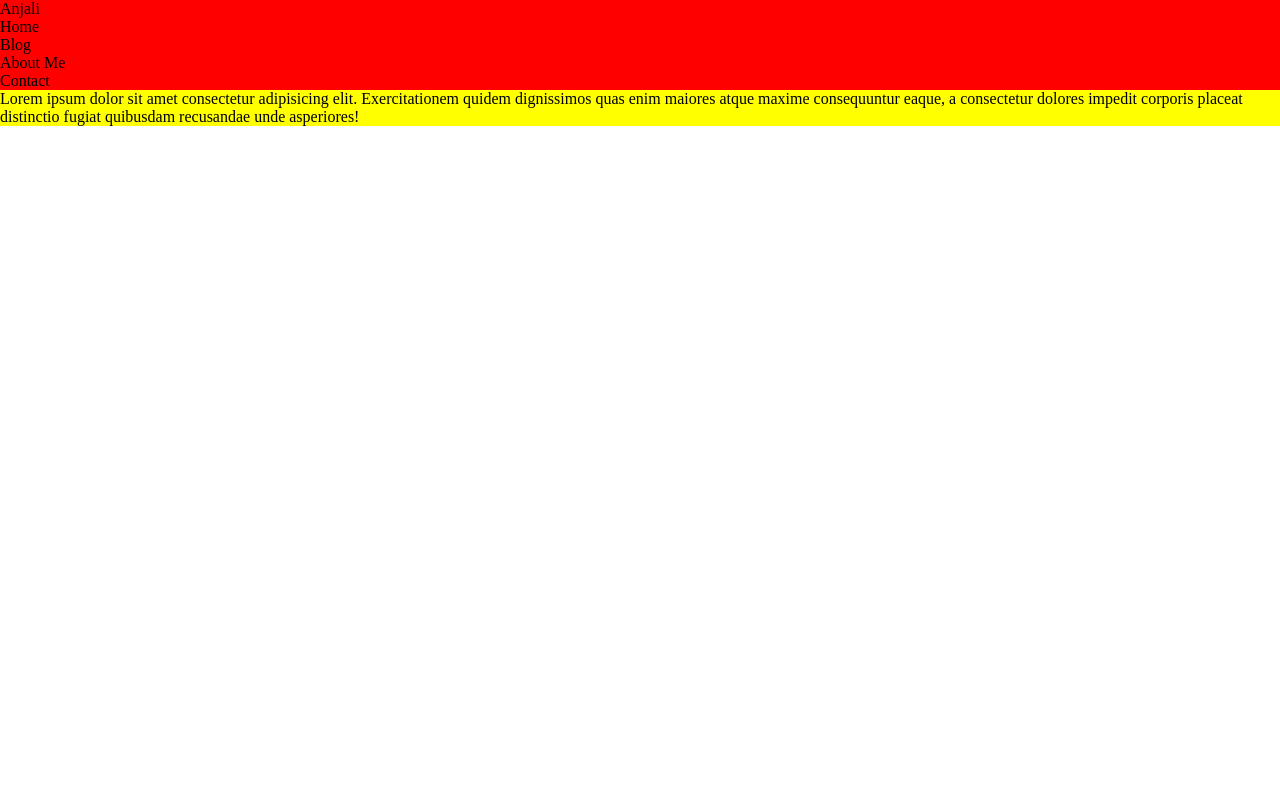
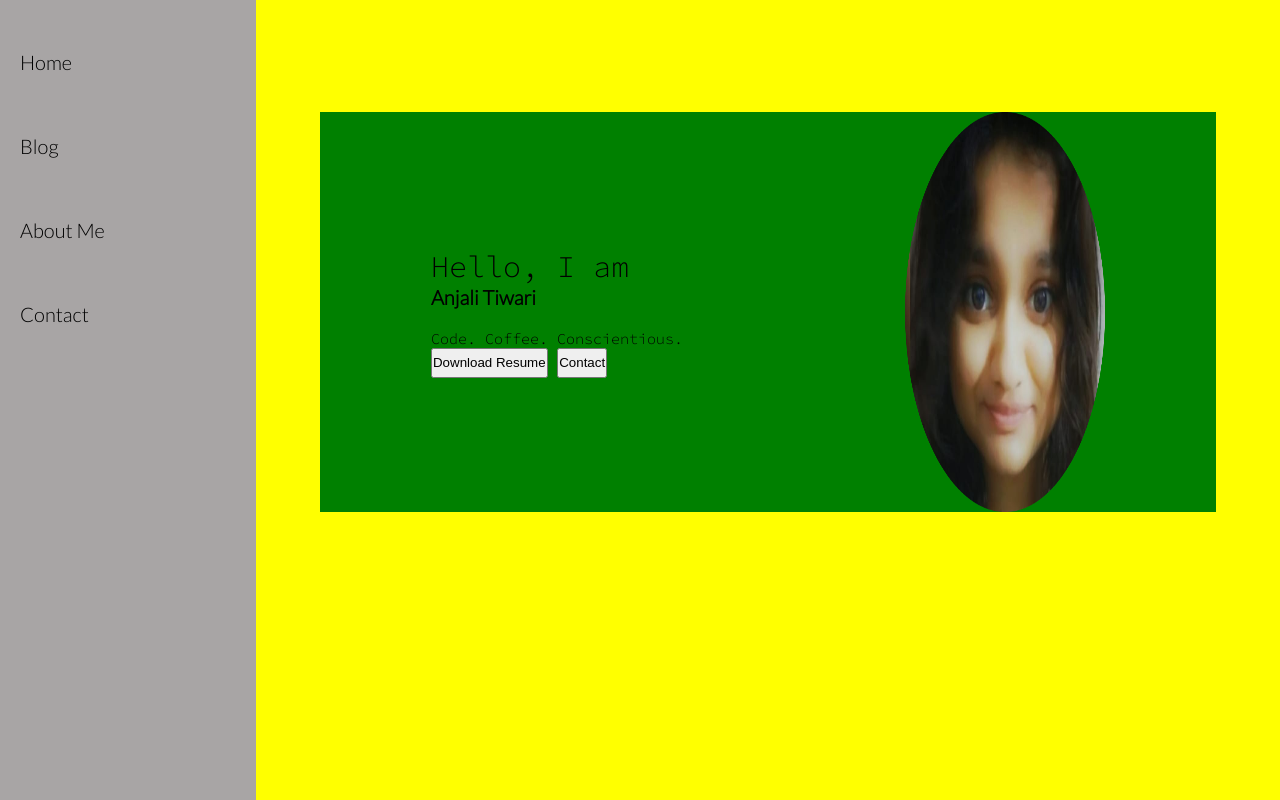
Before and after one commit to at13lemmewrite/My-Personal-Portfolio-Using-Html-CSS-Javascript, a plain HTML site: page index.html in a window 1280 px wide. Drawn offline with Linux system fonts and the light colour scheme.

Commit message:
Second Commit

```diff
--- a/index.html
+++ b/index.html
@@ -1,16 +1,15 @@
 <!DOCTYPE html>
 <html lang="en">
   <head>
-    <meta charset="UTF-8">
-    <meta http-equiv="X-UA-Compatible" content="IE=edge">
-    <meta name="viewport" content="width=device-width, initial-scale=1.0">
-    <link rel="stylesheet" href="style.css">
+    <meta charset="UTF-8" />
+    <meta http-equiv="X-UA-Compatible" content="IE=edge" />
+    <meta name="viewport" content="width=device-width, initial-scale=1.0" />
+    <link rel="stylesheet" href="style.css" />
     <title>My Portfolio</title>
   </head>
   <body>
     <div class="container">
       <div class="sidebar">
-            Anjali
         <nav>
           <ul>
             <li>Home</li>
@@ -18,12 +17,24 @@
             <li>About Me</li>
             <li>Contact</li>
           </ul>
-
         </nav>
-
       </div>
       <div class="main">
-            Lorem ipsum dolor sit amet consectetur adipisicing elit. Exercitationem quidem dignissimos quas enim maiores atque maxime consequuntur eaque, a consectetur dolores impedit corporis placeat distinctio fugiat quibusdam recusandae unde asperiores!
+        <div class="infoContainer">
+          <div class="devInfo">
+            <div class="hello">Hello, I am</div>
+            <div class="name">Anjali Tiwari</div>
+            <br>
+            <div class="about">Code. Coffee. Conscientious.</div>
+            <div class="buttons">
+              <button>Download Resume</button>
+              <button>Contact</button>
+            </div>
+          </div>
+          <div class="devPic">
+            <img src="anjali.png" alt="Anjali Tiwari" />
+          </div>
+        </div>
       </div>
     </div>
   </body>
--- a/style.css
+++ b/style.css
@@ -1,10 +1,62 @@
-*{
-    padding: 0;
-    margin: 0;
+@import url("https://fonts.googleapis.com/css2?family=Lato:wght@300&display=swap");
+@import url("https://fonts.googleapis.com/css2?family=Lato:wght@300&family=Source+Code+Pro:wght@300&display=swap");
+
+* {
+  padding: 0;
+  margin: 0;
 }
-.sidebar{
-    background-color: red;
+.sidebar {
+  background-color: rgb(168, 165, 165);
+  width: 20vw;
+  font-family: "Lato", sans-serif;
+  height: 100vh;
 }
-.main{
-    background-color: yellow;
+.sidebar nav {
+  padding: 20px;
 }
+.sidebar nav li {
+  list-style: none;
+  font-size: 20px;
+  padding: 30px 0;
+}
+.main {
+  background-color: yellow;
+  width: 80vw;
+}
+
+.container {
+  display: flex;
+}
+.infoContainer {
+  height:50vh;
+  background-color: green;
+  width: 70vw;
+  margin: 112px auto;
+  display: flex;
+  justify-content: space-around;
+}
+.devInfo {
+  display: flex;
+  justify-content: center;
+  flex-direction: column;
+  font-family: "Source Code Pro", monospace;
+}
+
+.hello {
+  font-size: 30px;
+}
+.name {
+  font-size: 20px;
+  font-weight: bold;
+  font-family: "Lato", sans-serif;
+}
+.about {
+  font-size: 15px;
+}
+.buttons button {
+  height: 30px;
+}
+.devPic img {
+  width: 200px;
+  height: 50vh;
+}
```
Also changed, not shown: anjali.png (added). Lines whose indentation alone changed are shown as unchanged.
